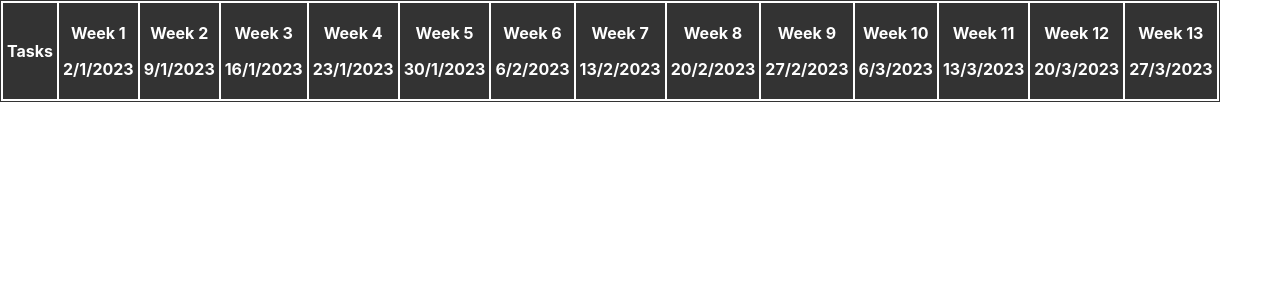
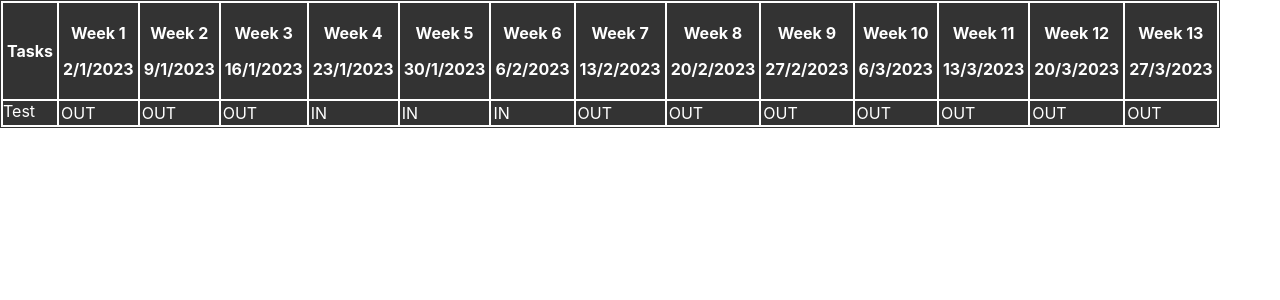
Before and after one commit to Martialis39/quaterly-calendar, a React (Create React App) app: page / in a window 1280 px wide. Shown: the top 300 px of the page. Built offline with nearby package versions, Linux system fonts and the light colour scheme.

Commit message:
Render a dummy task

```diff
--- a/src/App.tsx
+++ b/src/App.tsx
@@ -1,6 +1,7 @@
 import React from 'react';
 import { getQuarter, getYearInWeeks } from './js/utility';
 import { Table } from './js/components/Table';
+import { Task } from './js/utility';
 
 interface AppProps {
   startOfYear?: Date
@@ -11,10 +12,18 @@ function App(props: AppProps) {
   const start = props.startOfYear ? props.startOfYear : Date.UTC(2023, 0, 1)
   const weeks = getYearInWeeks(new Date(start))
   const currentQuarter = props.hasOwnProperty('currentQuarter') ? props.currentQuarter : getQuarter(new Date(Date.now()))
+
+  const task: Task = {
+    start: new Date(Date.UTC(2023, 0, 23)),
+    end: new Date(Date.UTC(2023, 1, 12)),
+    title: "test",
+    description: "description"
+  }
+
   return (
     <div>
       <header>
-        <Table weeks={weeks} currentQuarter={currentQuarter} />
+        <Table weeks={weeks} currentQuarter={currentQuarter} tasks={ [task] } />
       </header>
     </div>
   );
--- a/src/js/components/Table.tsx
+++ b/src/js/components/Table.tsx
@@ -1,12 +1,13 @@
-import { Week } from "../utility"
+import { Task, Week, isDateInWeek } from "../utility"
 import { QUARTER_STARTS } from "../utility"
 
 interface TableProps {
     weeks: Week[],
     currentQuarter: number
+    tasks?: Task[]
 }
 
-const renderWeek = (week: Week) => {
+const renderWeekHeader = (week: Week) => {
     const date = week.startDate
     const day = date.getDate()
     const month = date.getMonth() + 1
@@ -18,22 +19,41 @@ const renderWeek = (week: Week) => {
     </th>
 }
 
-export const Table = ({weeks, currentQuarter}: TableProps) => {
+const renderTasks = (tasks: Task[], relevantWeeks: Week[]) => {
+    return tasks.map(task => {
+            return (<tr>
+                Test
+                {relevantWeeks.map((week: Week) => {
+                    const isStartDateWithinWeek = isDateInWeek(week, task.start)
+                    if((week.startDate >= task.start || isStartDateWithinWeek) && week.startDate <= task.end){
+                        return <td>{'IN'}</td>
+                    } else {
+                        return <td>{'OUT'}</td>
+                    }
+                })}
+            </tr>)
+    })
+}
+
+export const Table = ({weeks, currentQuarter, tasks}: TableProps) => {
     let endDate = new Date(QUARTER_STARTS[currentQuarter + 1 > 3 ? 0 : currentQuarter + 1])
     if(currentQuarter + 1 > 3){
         endDate.setFullYear(endDate.getFullYear() + 1)
     }
     const relevantWeeks = weeks.filter(function(week: Week){
                 return week.startDate <= endDate && week.startDate > QUARTER_STARTS[currentQuarter]
-              }).map(renderWeek)
+              })
+
+    const tableHeaders = relevantWeeks.map(renderWeekHeader)
 
     return (
         <table>
           <thead>
             <tr>
               <th>Tasks</th>
-              {relevantWeeks}
+              {tableHeaders}
             </tr>
+            {tasks && renderTasks(tasks, relevantWeeks)}
           </thead>
         </table>
  )
--- a/src/js/utility/index.ts
+++ b/src/js/utility/index.ts
@@ -1,3 +1,5 @@
+export * from './types'
+
 export const QUARTER_STARTS = [
     new Date(Date.UTC(2023, 0, 1)),
     new Date(Date.UTC(2023, 3, 1)),
--- /dev/null
+++ b/src/js/utility/types.ts
@@ -0,0 +1,6 @@
+export interface Task {
+  start: Date
+  end: Date
+  description: string
+  title: string
+}
```
